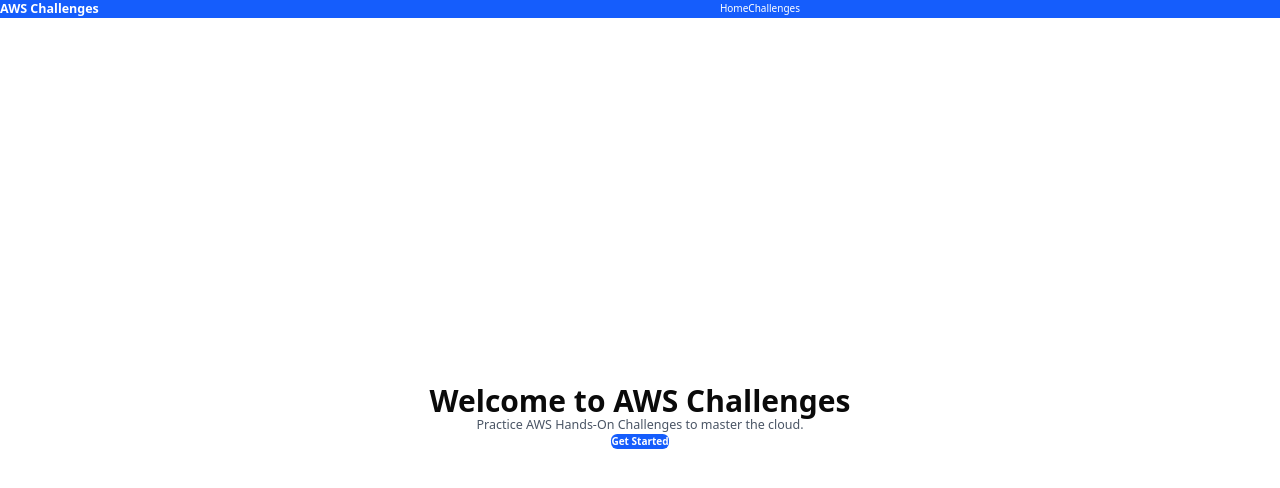
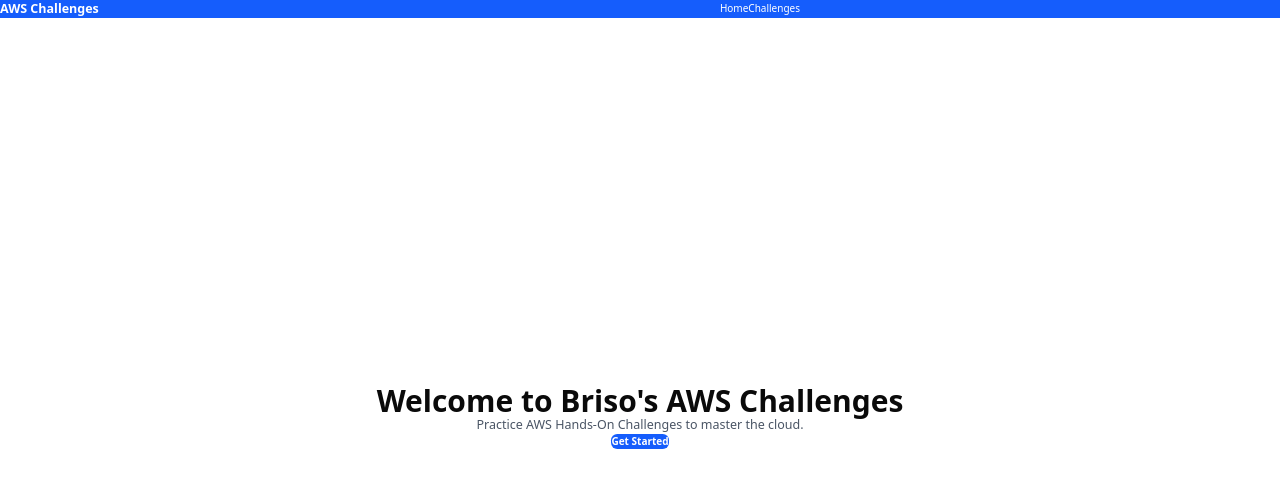
Before and after one commit to Briso10-dev/AWS-Certified-Solutions-Architect, a React (Vite) app: page / in a window 1280 px wide. Shown: the top 488 px of the page. Built offline with nearby package versions, Linux system fonts and the light colour scheme.

Commit message:
Header content changed

```diff
--- a/src/pages/Home.tsx
+++ b/src/pages/Home.tsx
@@ -2,7 +2,7 @@
 function Home(){
     return (
       <div className="flex flex-col items-center justify-center h-screen text-center px-6">
-        <h1 className="text-3xl md:text-5xl font-bold">Welcome to AWS Challenges</h1>
+        <h1 className="text-3xl md:text-5xl font-bold">Welcome to Briso's AWS Challenges</h1>
         <p className="text-gray-600 mt-2 text-lg md:text-xl">
           Practice AWS Hands-On Challenges to master the cloud.
         </p>
```
